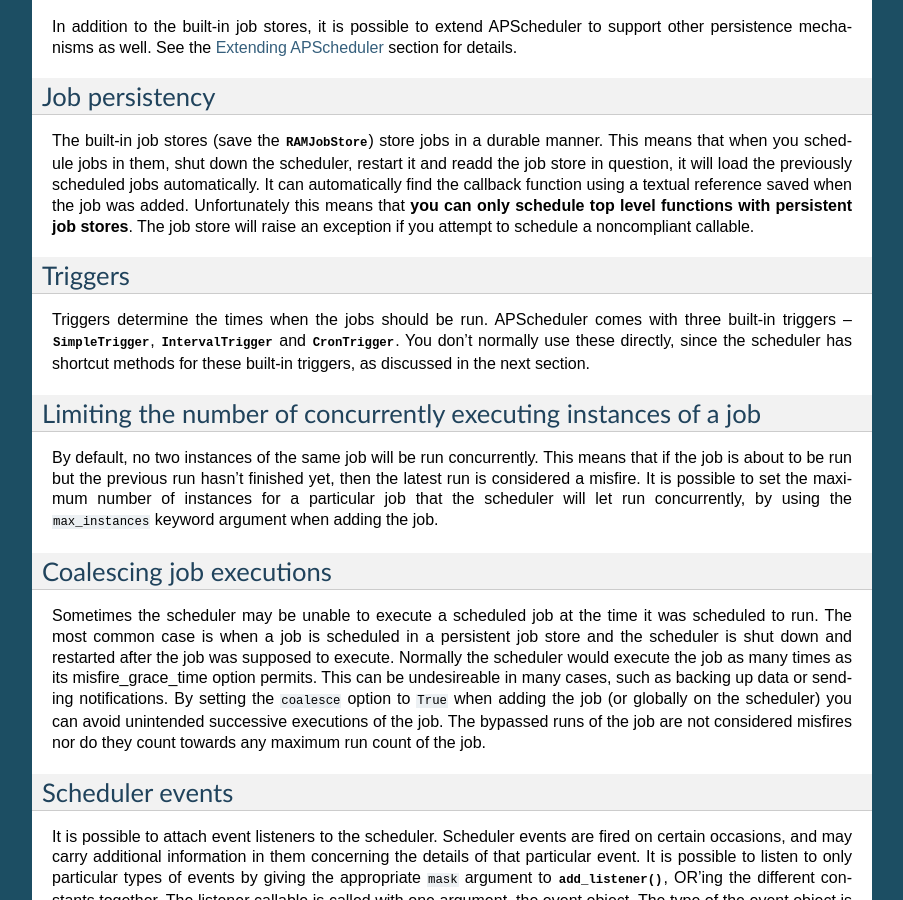
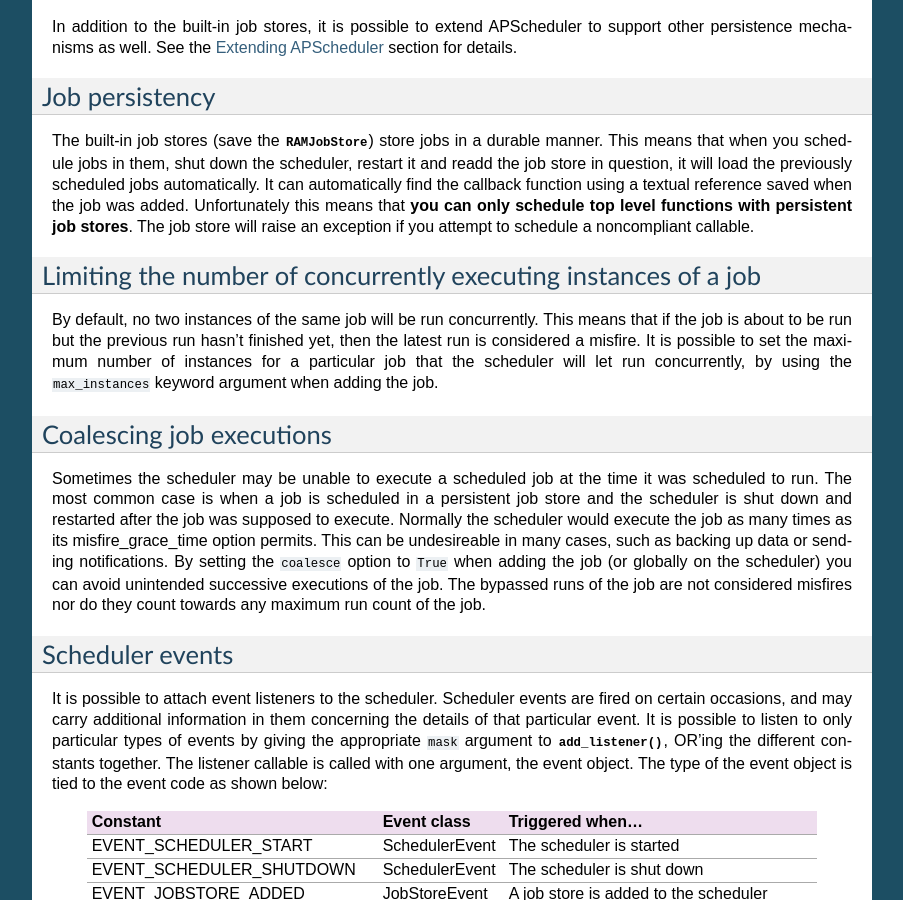
Before and after one commit to agronholm/apscheduler, a Sphinx documentation site: the page built from docs/index.rst, in a window 1280 px wide and 900 px high, scrolled down 3431 px. Shown: the whole window, without its empty margins (198-1101 px from the left). Built offline with Sphinx 7.4.7, drawn with Linux system fonts in a browser that asks for light colours.

Commit message:
Minor documentation fixes

```diff
--- a/docs/index.rst
+++ b/docs/index.rst
@@ -182,7 +182,7 @@
 Job stores
 ----------
 
-APScheduler keeps all the scheduled jobs in `job stores`. Job stores are
+APScheduler keeps all the scheduled jobs in *job stores*. Job stores are
 configurable adapters to some back-end that may or may not support persisting
 job configurations on disk, database or something else. Job stores are added
 to the scheduler and identified by their aliases. The alias "default" is special
@@ -235,18 +235,6 @@
 means that **you can only schedule top level functions with persistent job
 stores**. The job store will raise an exception if you attempt to schedule a
 noncompliant callable.
-
-
-Triggers
---------
-
-Triggers determine the times when the jobs should be run.
-APScheduler comes with three built-in triggers --
-:class:`~apscheduler.triggers.simple.SimpleTrigger`,
-:class:`~apscheduler.triggers.interval.IntervalTrigger` and
-:class:`~apscheduler.triggers.cron.CronTrigger`. You don't normally use these
-directly, since the scheduler has shortcut methods for these built-in
-triggers, as discussed in the next section.
 
 
 Limiting the number of concurrently executing instances of a job
```
Also changed, not shown: docs/extending.rst (+8 -0 lines).
